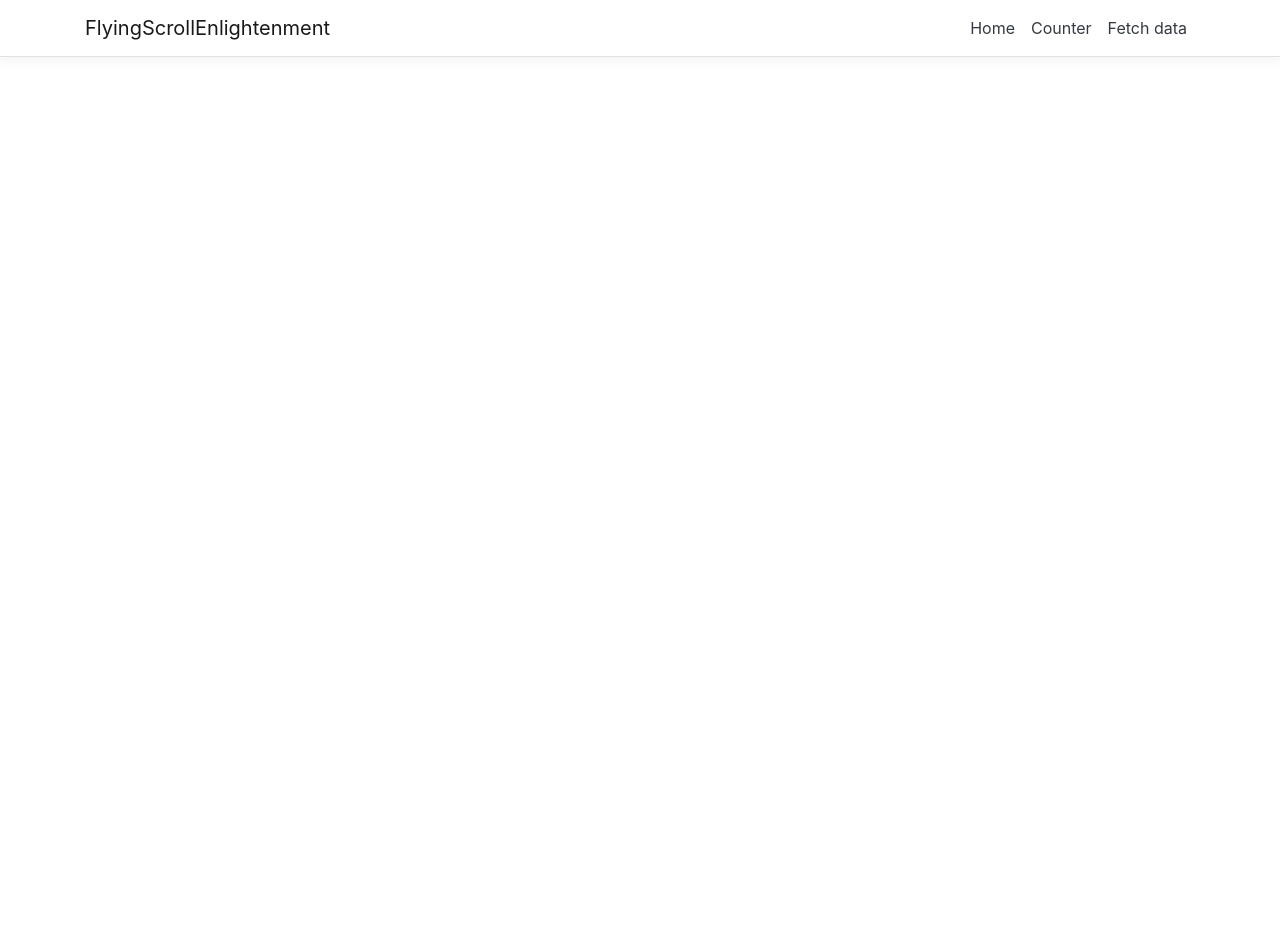
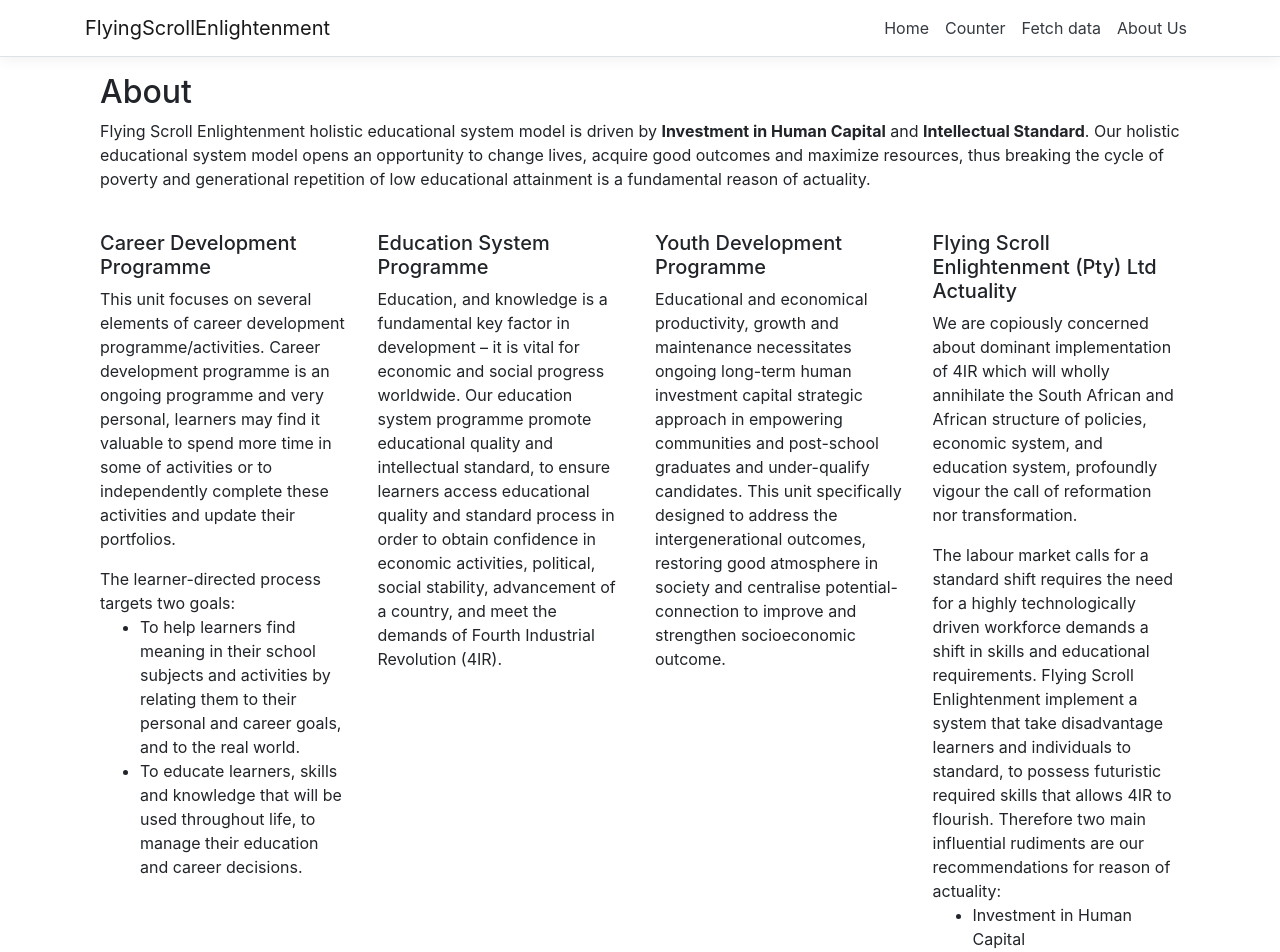
Before and after one commit to SibabalwePeter/FlyingScrollEnlightenment, a React (Create React App) app in the folder ClientApp/: page /AboutUs in a window 1280 px wide. Shown: the top 952 px of the page. Before the commit the page ends 800 px from the top, so only its background shows below. Built offline with nearby package versions, Linux system fonts and the light colour scheme.

Commit message:
About Page draft

```diff
--- a/ClientApp/src/App.tsx
+++ b/ClientApp/src/App.tsx
@@ -6,11 +6,13 @@ import Counter from './components/Counter';
 import FetchData from './components/FetchData';
 
 import './custom.css'
+import AboutUs from './components/AboutUs';
 
 export default () => (
     <Layout>
         <Route exact path='/' component={Home} />
         <Route path='/counter' component={Counter} />
         <Route path='/fetch-data/:startDateIndex?' component={FetchData} />
+        <Route path='/AboutUs' component={AboutUs} />
     </Layout>
 );
--- /dev/null
+++ b/ClientApp/src/components/AboutUs.tsx
@@ -0,0 +1,76 @@
+import * as React from 'react';
+import { Container, Row, Col } from 'reactstrap';
+
+
+
+class AboutUs extends React.PureComponent {
+    public render() {
+        return (
+            <Container>
+            <Row>
+              <Col><h2>About</h2>
+                    <p>
+                        Flying Scroll Enlightenment holistic educational system model is driven by <strong>Investment in Human Capital</strong> and <strong>Intellectual Standard</strong>. Our
+                        holistic educational system model opens an opportunity to change lives, acquire good outcomes and maximize resources, thus breaking the
+                        cycle of poverty and generational repetition of low educational attainment is a fundamental reason of actuality.
+                    </p>
+                    <br/>
+                </Col>
+            </Row>
+            <Row>
+              <Col><h5>Career Development Programme</h5>
+                <p>
+                    This unit focuses on several elements of career development programme/activities. Career development programme is an ongoing programme
+                    and very personal, learners may find it valuable to spend more time in some of activities or to independently complete these activities and
+                    update their portfolios.
+                </p>
+                <p>
+                    The learner-directed process targets two goals:<br/>
+                    <ul>
+                        <li>To help learners find meaning in their school subjects and activities by relating them to their personal and career goals, and to the real world.</li>
+                        <li>To educate learners, skills and knowledge that will be used throughout life, to manage their education and career decisions.</li>
+                    </ul>
+                </p>
+              </Col>
+              <Col><h5>Education System Programme</h5>
+                <p>
+                    Education, and knowledge is a fundamental key factor in development – it is vital for economic and social progress worldwide. Our education
+                    system programme promote educational quality and intellectual standard, to ensure learners access educational quality and standard process
+                    in order to obtain confidence in economic activities, political, social stability, advancement of a country, and meet the demands of Fourth
+                    Industrial Revolution (4IR).
+                </p>
+              </Col>
+              <Col><h5>Youth Development Programme</h5>
+                <p>
+                    Educational and economical productivity, growth and maintenance necessitates ongoing long-term human investment capital strategic
+                    approach in empowering communities and post-school graduates and under-qualify candidates. This unit specifically designed to address the
+                    intergenerational outcomes, restoring good atmosphere in society and centralise potential-connection to improve and strengthen socioeconomic outcome.
+                </p>
+              </Col>
+              <Col><h5>Flying Scroll Enlightenment (Pty) Ltd Actuality</h5>
+                <p>
+                    We are copiously concerned about dominant implementation of 4IR which will wholly annihilate the South African and African structure of
+                    policies, economic system, and education system, profoundly vigour the call of reformation nor transformation.
+                </p>
+                <p>
+                    The labour market calls for a standard shift requires the need for a highly technologically driven workforce demands a shift in skills and
+                    educational requirements. Flying Scroll Enlightenment implement a system that take disadvantage learners and individuals to standard, to
+                    possess futuristic required skills that allows 4IR to flourish. Therefore two main influential rudiments are our recommendations for reason of
+                    actuality:<br/>
+                    <ul>
+                        <li>Investment in Human Capital</li>
+                        <li>Intellectual Standard to Learners</li>
+                    </ul>
+                </p>
+                <p>
+                    Career Development Programme unit is an entry service in the market for first four years.
+                </p>
+              </Col>
+            </Row>
+          </Container>
+
+        );
+    }
+};
+
+export default AboutUs;
--- a/ClientApp/src/components/Home.tsx
+++ b/ClientApp/src/components/Home.tsx
@@ -60,7 +60,7 @@ const Slideshow =() =>{
   );
 }
 
-const Example = () => {
+const Home = () => {
   return (
 
     <div>
@@ -95,4 +95,4 @@ const Example = () => {
   );
 };
 
-export default Example;
+export default Home;
--- a/ClientApp/src/components/NavMenu.tsx
+++ b/ClientApp/src/components/NavMenu.tsx
@@ -26,6 +26,9 @@ export default class NavMenu extends React.PureComponent<{}, { isOpen: boolean }
                                 <NavItem>
                                     <NavLink tag={Link} className="text-dark" to="/fetch-data">Fetch data</NavLink>
                                 </NavItem>
+                                <NavItem>
+                                    <NavLink tag={Link} className="text-dark" to="/AboutUs">About Us</NavLink>
+                                </NavItem>
                             </ul>
                         </Collapse>
                     </Container>
```
